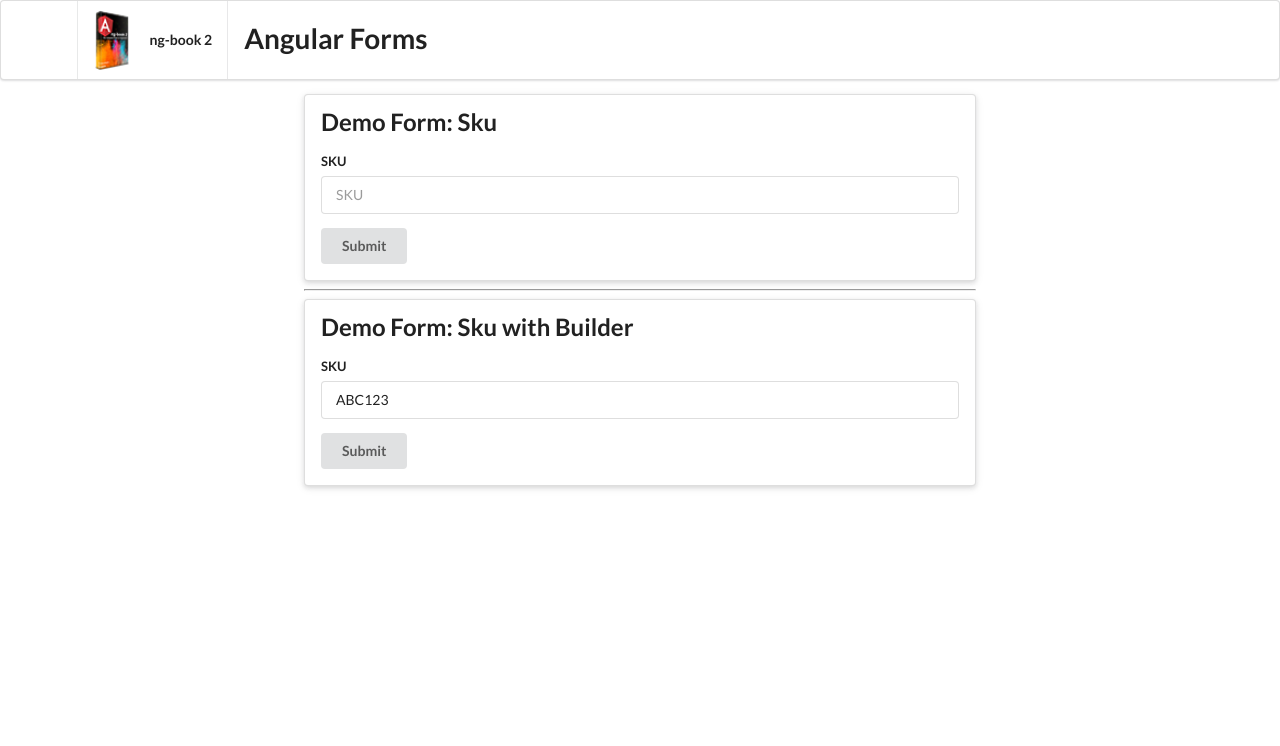
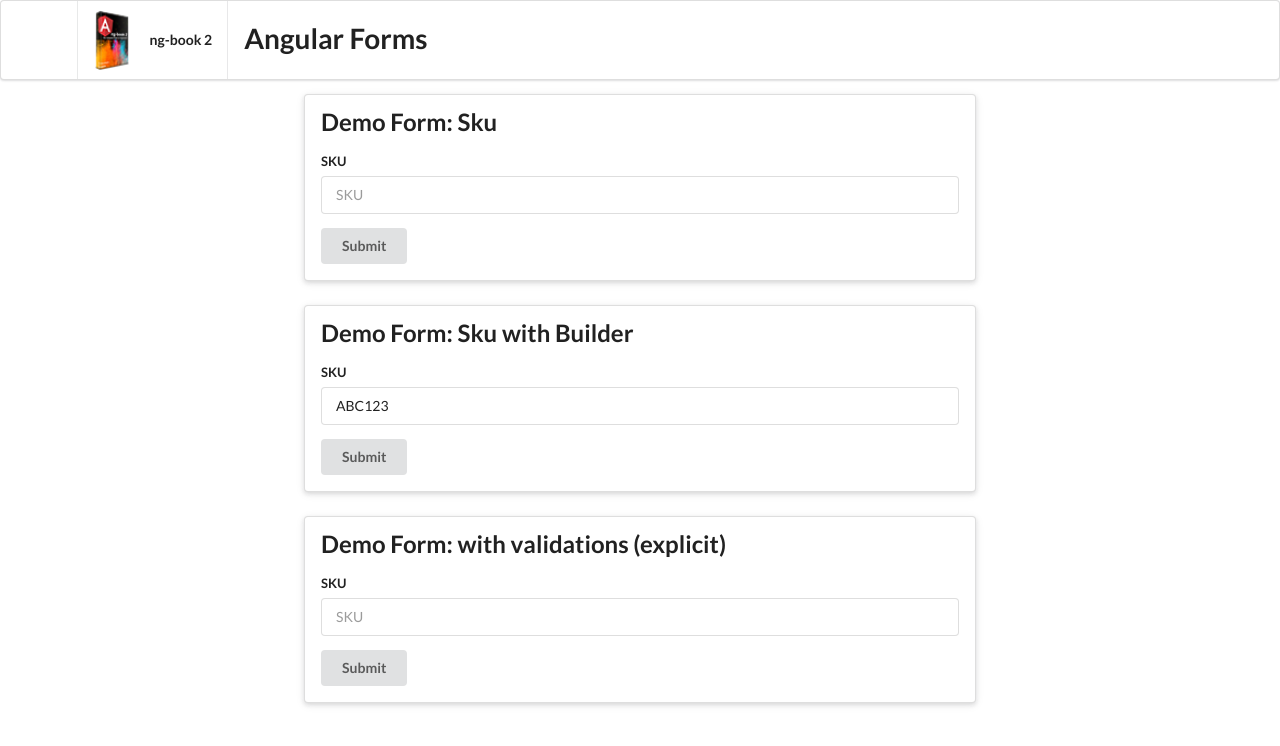
Before and after one commit to ximonmaina/angular-demo-forms, an Angular app: page / in a window 1280 px wide. Shown: the top 746 px of the page. Built offline with nearby package versions, Linux system fonts and the light colour scheme.

Commit message:
added implicit validations to the FormGroup and FormControl

```diff
--- a/src/app/app.component.html
+++ b/src/app/app.component.html
@@ -17,7 +17,9 @@
 <div class="ui stackable grid container">
   <div class="ui main text container ten wide column">
     <app-demo-form-sku></app-demo-form-sku>
-    <hr>
+    <br>
     <app-demo-form-sku-with-builder></app-demo-form-sku-with-builder>
+    <br>
+    <app-demo-form-with-validations-explicit></app-demo-form-with-validations-explicit>
   </div>
 </div>
--- a/src/app/app.module.ts
+++ b/src/app/app.module.ts
@@ -6,13 +6,15 @@
 import {FormsModule, ReactiveFormsModule} from '@angular/forms';
 import { DemoFormSkuComponent } from './demo-form-sku/demo-form-sku.component';
 import {DemoFormSkuWithBuilderComponent} from './demo-form-sku-with-builder/demo-form-sku-with-builder.component';
+import { DemoFormWithValidationsExplicitComponent } from './demo-form-with-validations-explicit/demo-form-with-validations-explicit.component';
 
 
 @NgModule({
   declarations: [
     AppComponent,
     DemoFormSkuComponent,
-    DemoFormSkuWithBuilderComponent
+    DemoFormSkuWithBuilderComponent,
+    DemoFormWithValidationsExplicitComponent
   ],
   imports: [
     BrowserModule,
--- /dev/null
+++ b/src/app/demo-form-with-validations-explicit/demo-form-with-validations-explicit.component.html
@@ -0,0 +1,17 @@
+<div class="ui raised segment">
+  <h2 class="ui header">Demo Form: with validations (explicit)</h2>
+  <form [formGroup]="myForm" (ngSubmit)="onSubmit(myForm.value)" class="ui form"
+                                    [class.error]="!myForm.valid && myForm.touched">
+    <div class="field"
+                [class.error] = "!sku.valid  && sku.touched">
+      <label for="skuInput" >SKU</label>
+      <input type="text" id="skuInput" placeholder="SKU" name="sku" [formControl]="sku">
+      <div *ngIf="!sku.valid" class="ui error message">SKU is invalid</div>
+      <div class="ui error message" *ngIf="!sku.hasError('required')">SKU is required</div>
+    </div>
+
+    <div class="ui error message" *ngIf="!myForm.valid">Form is invalid</div>
+
+    <button type="submit" class="ui button">Submit</button>
+  </form>
+</div>
--- /dev/null
+++ b/src/app/demo-form-with-validations-explicit/demo-form-with-validations-explicit.component.ts
@@ -0,0 +1,29 @@
+import { Component, OnInit } from '@angular/core';
+import {AbstractControl, FormBuilder, FormControl, FormGroup, Validators} from '@angular/forms';
+
+@Component({
+  selector: 'app-demo-form-with-validations-explicit',
+  templateUrl: './demo-form-with-validations-explicit.component.html',
+  styleUrls: ['./demo-form-with-validations-explicit.component.css']
+})
+export class DemoFormWithValidationsExplicitComponent implements OnInit {
+
+  myForm: FormGroup;
+  sku: AbstractControl;
+
+  constructor(fb: FormBuilder) {
+    this.myForm = fb.group({
+      sku: ['', Validators.required]
+    });
+
+    this.sku = this.myForm.controls.sku;
+  }
+
+  ngOnInit() {
+  }
+
+  public onSubmit(value: string): void {
+    console.log('You submitted value: ', value);
+  }
+
+}
```
Also changed, not shown: src/app/demo-form-with-validations-explicit/demo-form-with-validations-explicit.component.css (added), 1 other file (tests, documents, lock files or other folders).
